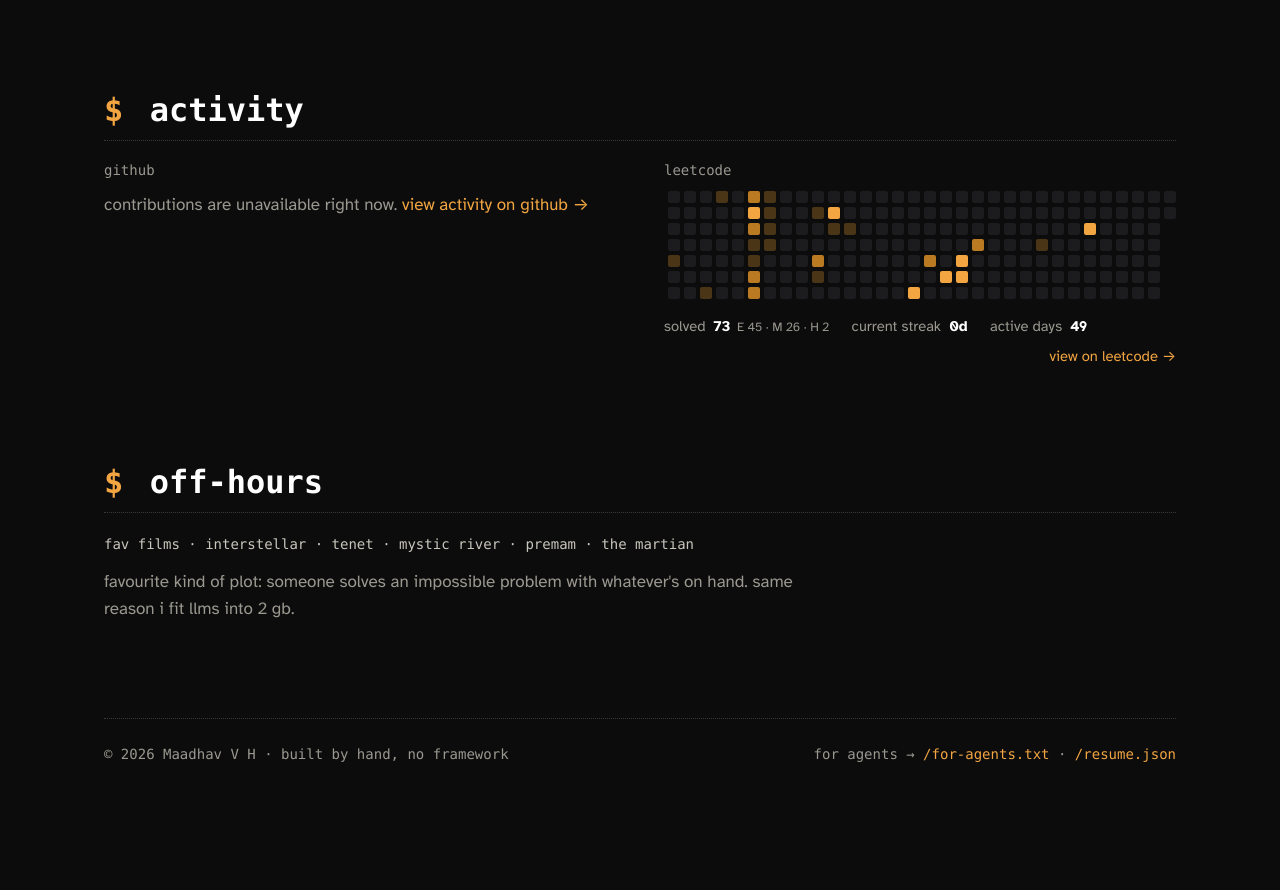
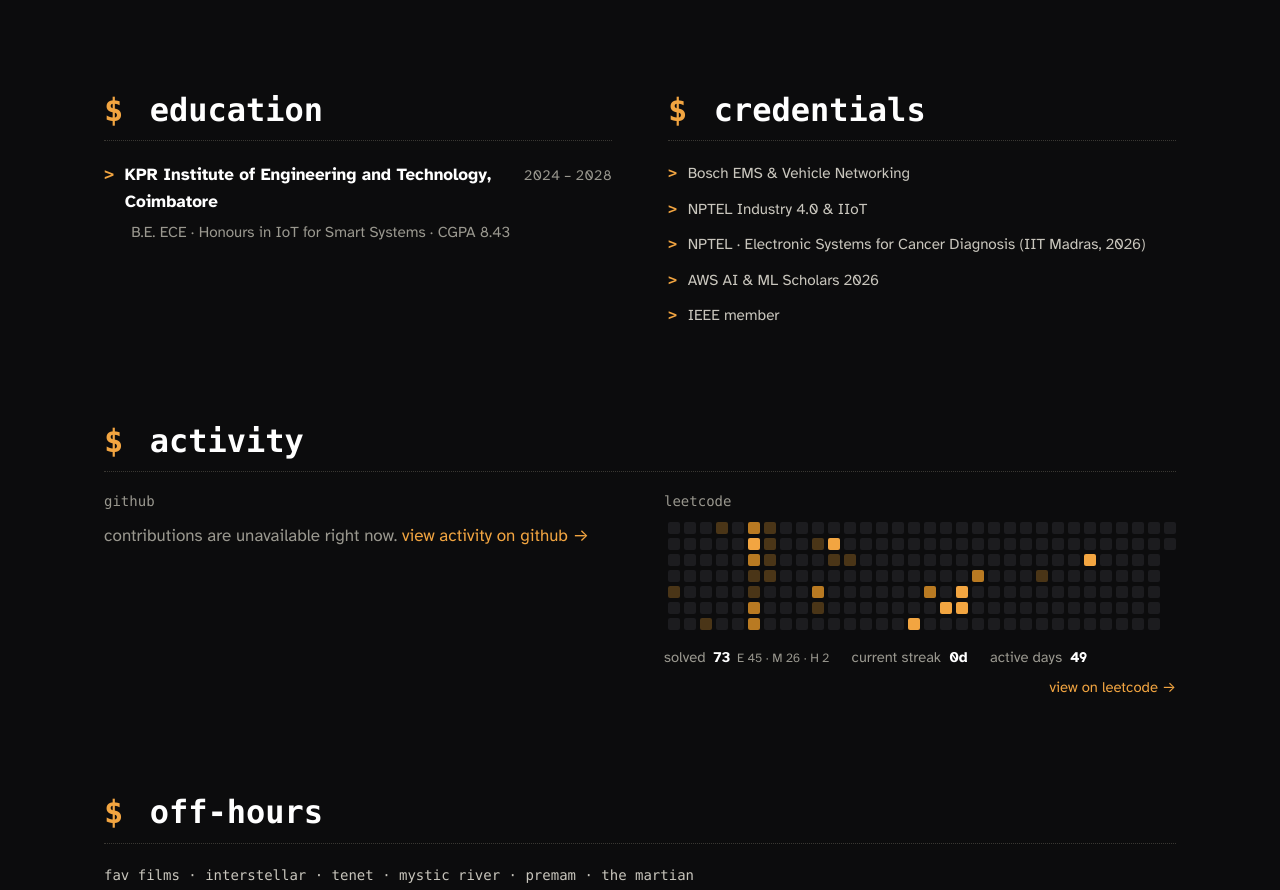
Before and after one commit to vhmaadhav/vhmaadhav.com, a plain HTML site: page dist/index.html in a window 1280 px wide. Shown: the part 2990-3880 px from the top of the page. Before the commit the page ends 3803 px from the top, so only its background shows below. Drawn offline with Linux system fonts and the light colour scheme; no server answers; a web font is replaced by a local one.

Commit message:
Rebuild after merge
Co-Authored-By: Claude Opus 5.5 <noreply@anthropic.com>

```diff
--- a/dist/index.html
+++ b/dist/index.html
@@ -385,6 +385,32 @@
               <dt>tooling</dt>
               <dd>Docker · GitHub Actions · pytest · Git</dd>
             </div></dl>
+        </section></div><div class="duo">
+        <section id="education" class="section" aria-labelledby="education-title">
+          <header class="sec-head">
+            <h2 id="education-title"><span class="prompt" aria-hidden="true">$</span> education</h2>
+
+          </header>
+          <ul class="list">
+          <li class="item">
+            <div class="item-head">
+              <p class="item-title"><span class="marker" aria-hidden="true">&gt;</span><span class="name">KPR Institute of Engineering and Technology, Coimbatore</span></p>
+              <p class="dates">2024 – 2028</p>
+            </div>
+            <p class="item-body">B.E. ECE · Honours in IoT for Smart Systems · CGPA 8.43</p>
+          </li></ul>
+        </section>
+        <section id="credentials" class="section" aria-labelledby="credentials-title">
+          <header class="sec-head">
+            <h2 id="credentials-title"><span class="prompt" aria-hidden="true">$</span> credentials</h2>
+
+          </header>
+          <ul class="creds">
+            <li><span class="marker" aria-hidden="true">&gt;</span><span>Bosch EMS &amp; Vehicle Networking</span></li>
+            <li><span class="marker" aria-hidden="true">&gt;</span><span>NPTEL Industry 4.0 &amp; IIoT</span></li>
+            <li><span class="marker" aria-hidden="true">&gt;</span><span>NPTEL · Electronic Systems for Cancer Diagnosis (IIT Madras, 2026)</span></li>
+            <li><span class="marker" aria-hidden="true">&gt;</span><span>AWS AI &amp; ML Scholars 2026</span></li>
+            <li><span class="marker" aria-hidden="true">&gt;</span><span>IEEE member</span></li></ul>
         </section></div>
         <section id="activity" class="section" aria-labelledby="activity-title">
           <header class="sec-head">
--- a/dist/leetcode.json
+++ b/dist/leetcode.json
@@ -1,5 +1,5 @@
 {
-  "updated": "2026-11-02T04:41:47.486Z",
+  "updated": "2026-11-02T04:53:47.043Z",
   "user": "vhmaadhav",
   "solved": {
     "all": 73,
--- a/dist/resume.json
+++ b/dist/resume.json
@@ -291,6 +291,6 @@
   ],
   "meta": {
     "canonical": "https://vhmaadhav.com/resume.json",
-    "lastModified": "2026-11-02T04:47:37.802Z"
+    "lastModified": "2026-11-02T04:53:46.459Z"
   }
 }
```
